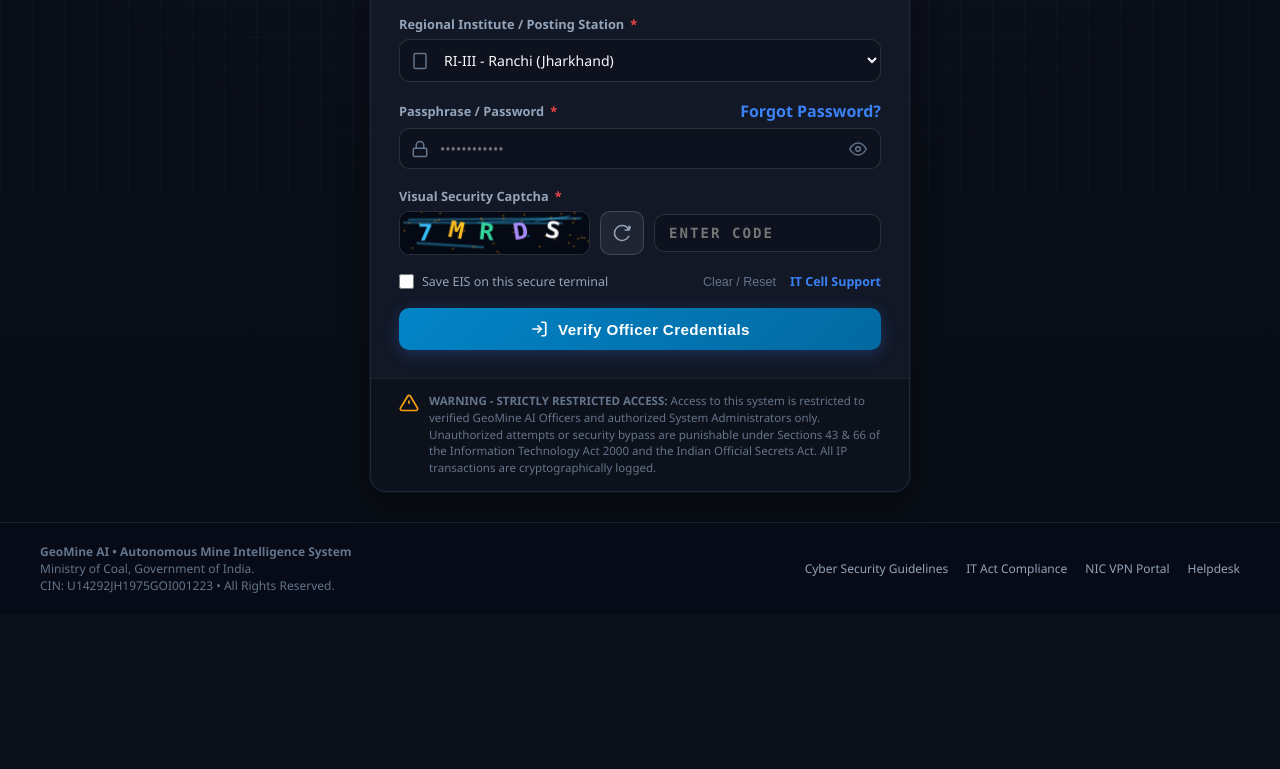
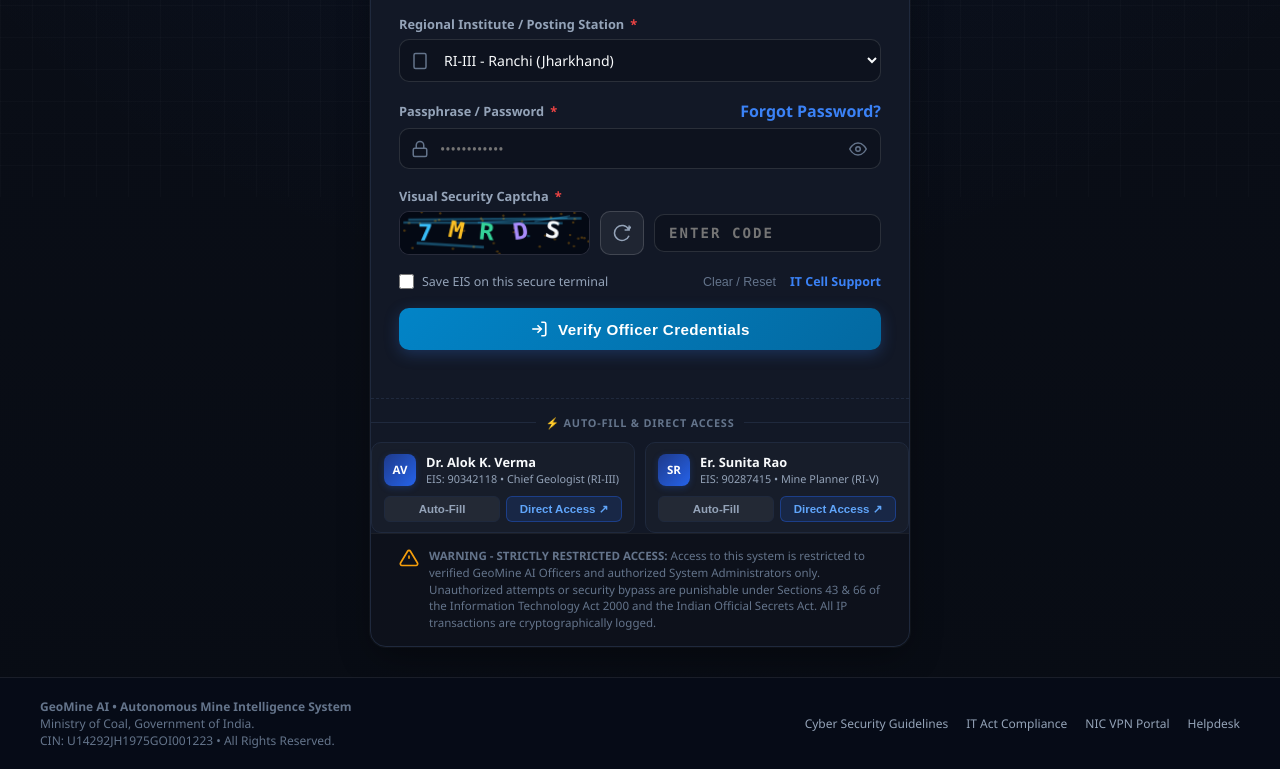
Before and after one commit to Tusharkr110/GeoMine-AI, a website: page index.html in a window 1280 px wide. Shown: the part 603-1372 px from the top of the page. Before the commit the page ends 1217 px from the top, so only its background shows below. Drawn offline with Linux system fonts and the light colour scheme.

Commit message:
feat: add bottom auto-fill and 1-click direct access cards for officers

```diff
--- a/app.js
+++ b/app.js
@@ -302,6 +302,16 @@
     showAlert(`Preset Loaded: [${account.name} - ${account.designation}]. Ready to Authenticate.`, 'success');
   };
 
+  window.directAccessOfficer = function (presetKey) {
+    const account = MOCK_ACCOUNTS[presetKey];
+    if (!account) return;
+    window.fillPreset(presetKey);
+    showAlert(`Direct Access Authorized: Launching GeoMine AI for ${account.name}...`, 'success');
+    setTimeout(() => {
+      launchDashboard(account, "GEOMINE-DIRECT-TOKEN-" + Date.now());
+    }, 250);
+  };
+
   // --- 7. PRIMARY AUTHENTICATION SUBMISSION ---
   async function handleLoginSubmit(e) {
     e.preventDefault();
--- a/index.html
+++ b/index.html
@@ -4,7 +4,7 @@
   <meta charset="UTF-8">
   <meta name="viewport" content="width=device-width, initial-scale=1.0">
   <title>GeoMine AI Portal | Restricted Officer & Administrator Access</title>
-  <link rel="stylesheet" href="styles.css?v=2.6">
+  <link rel="stylesheet" href="styles.css?v=2.7">
   <link rel="icon" type="image/png" href="assets/geomine-logo.png">
 </head>
 <body>
@@ -340,6 +340,55 @@
         <button type="button" class="preset-btn" onclick="simulateBiometricScan()" style="padding: 8px 18px;">
           Simulate FIDO2 Smart Card Scan
         </button>
+      </div>
+
+      <!-- Officer Quick Access & Auto-Fill Panel -->
+      <div class="officer-quick-access-panel">
+        <div class="quick-access-header">
+          <span class="quick-access-line"></span>
+          <span class="quick-access-title">⚡ Auto-Fill &amp; Direct Access</span>
+          <span class="quick-access-line"></span>
+        </div>
+
+        <div class="officer-cards-grid">
+          <!-- Officer 1 Card -->
+          <div class="officer-preset-card">
+            <div class="officer-preset-info">
+              <div class="officer-avatar-sm">AV</div>
+              <div class="officer-meta">
+                <div class="officer-name">Dr. Alok K. Verma</div>
+                <div class="officer-role">EIS: 90342118 • Chief Geologist (RI-III)</div>
+              </div>
+            </div>
+            <div class="officer-actions">
+              <button type="button" class="preset-action-btn fill-btn" onclick="fillPreset('officer1')" title="Auto-fill credentials & captcha into form">
+                Auto-Fill
+              </button>
+              <button type="button" class="preset-action-btn direct-btn" onclick="directAccessOfficer('officer1')" title="Directly access GeoMine AI as Dr. Alok Verma">
+                Direct Access ↗
+              </button>
+            </div>
+          </div>
+
+          <!-- Officer 2 Card -->
+          <div class="officer-preset-card">
+            <div class="officer-preset-info">
+              <div class="officer-avatar-sm">SR</div>
+              <div class="officer-meta">
+                <div class="officer-name">Er. Sunita Rao</div>
+                <div class="officer-role">EIS: 90287415 • Mine Planner (RI-V)</div>
+              </div>
+            </div>
+            <div class="officer-actions">
+              <button type="button" class="preset-action-btn fill-btn" onclick="fillPreset('officer2')" title="Auto-fill credentials & captcha into form">
+                Auto-Fill
+              </button>
+              <button type="button" class="preset-action-btn direct-btn" onclick="directAccessOfficer('officer2')" title="Directly access GeoMine AI as Er. Sunita Rao">
+                Direct Access ↗
+              </button>
+            </div>
+          </div>
+        </div>
       </div>
 
       <!-- Legal Disclaimer & Cybersecurity Warning -->
@@ -854,6 +903,6 @@
       window.pdfjsLib.GlobalWorkerOptions.workerSrc = 'https://cdnjs.cloudflare.com/ajax/libs/pdf.js/3.11.174/pdf.worker.min.js';
     }
   </script>
-  <script src="app.js?v=2.8"></script>
+  <script src="app.js?v=2.9"></script>
 </body>
 </html>
--- a/styles.css
+++ b/styles.css
@@ -375,6 +375,150 @@
   background: var(--alert-red);
   color: #fff;
   border-color: var(--alert-red);
+}
+
+/* Quick Access / Auto-Fill Presets in Login Card */
+.officer-quick-access-panel {
+  margin-top: 20px;
+  padding-top: 16px;
+  border-top: 1px dashed var(--border-color);
+}
+
+.quick-access-header {
+  display: flex;
+  align-items: center;
+  gap: 10px;
+  margin-bottom: 12px;
+}
+
+.quick-access-line {
+  flex: 1;
+  height: 1px;
+  background: var(--border-color);
+}
+
+.quick-access-title {
+  font-size: 0.68rem;
+  font-weight: 700;
+  letter-spacing: 0.8px;
+  color: var(--text-muted);
+  text-transform: uppercase;
+}
+
+.officer-cards-grid {
+  display: grid;
+  grid-template-columns: 1fr;
+  gap: 10px;
+}
+
+@media (min-width: 480px) {
+  .officer-cards-grid {
+    grid-template-columns: 1fr 1fr;
+  }
+}
+
+.officer-preset-card {
+  display: flex;
+  flex-direction: column;
+  justify-content: space-between;
+  background: rgba(255, 255, 255, 0.02);
+  border: 1px solid var(--border-color);
+  border-radius: var(--radius-md, 8px);
+  padding: 10px 12px;
+  gap: 8px;
+  transition: all 0.2s ease;
+}
+
+.officer-preset-card:hover {
+  border-color: rgba(59, 130, 246, 0.4);
+  background: rgba(59, 130, 246, 0.04);
+}
+
+.officer-preset-info {
+  display: flex;
+  align-items: center;
+  gap: 10px;
+}
+
+.officer-avatar-sm {
+  width: 32px;
+  height: 32px;
+  border-radius: 8px;
+  background: linear-gradient(135deg, #1e3a8a, #2563eb);
+  color: #ffffff;
+  font-size: 0.72rem;
+  font-weight: 700;
+  display: flex;
+  align-items: center;
+  justify-content: center;
+  flex-shrink: 0;
+  box-shadow: 0 2px 6px rgba(37, 99, 235, 0.25);
+}
+
+.officer-meta {
+  overflow: hidden;
+}
+
+.officer-name {
+  font-size: 0.8rem;
+  font-weight: 600;
+  color: var(--text-primary);
+  white-space: nowrap;
+  overflow: hidden;
+  text-overflow: ellipsis;
+}
+
+.officer-role {
+  font-size: 0.68rem;
+  color: var(--text-secondary);
+  white-space: nowrap;
+  overflow: hidden;
+  text-overflow: ellipsis;
+}
+
+.officer-actions {
+  display: flex;
+  gap: 6px;
+  margin-top: 2px;
+}
+
+.preset-action-btn {
+  flex: 1;
+  padding: 5px 8px;
+  font-size: 0.72rem;
+  font-weight: 600;
+  border-radius: 6px;
+  cursor: pointer;
+  transition: all 0.15s ease;
+  display: inline-flex;
+  align-items: center;
+  justify-content: center;
+  text-align: center;
+}
+
+.preset-action-btn.fill-btn {
+  background: rgba(255, 255, 255, 0.05);
+  border: 1px solid var(--border-color);
+  color: var(--text-secondary);
+}
+
+.preset-action-btn.fill-btn:hover {
+  background: rgba(255, 255, 255, 0.1);
+  color: var(--text-primary);
+  border-color: var(--text-muted);
+}
+
+.preset-action-btn.direct-btn {
+  background: rgba(37, 99, 235, 0.15);
+  border: 1px solid rgba(37, 99, 235, 0.4);
+  color: #60a5fa;
+}
+
+.preset-action-btn.direct-btn:hover {
+  background: #2563eb;
+  border-color: #2563eb;
+  color: #ffffff;
+  box-shadow: 0 2px 8px rgba(37, 99, 235, 0.35);
 }
 
 /* Main Container */
```
